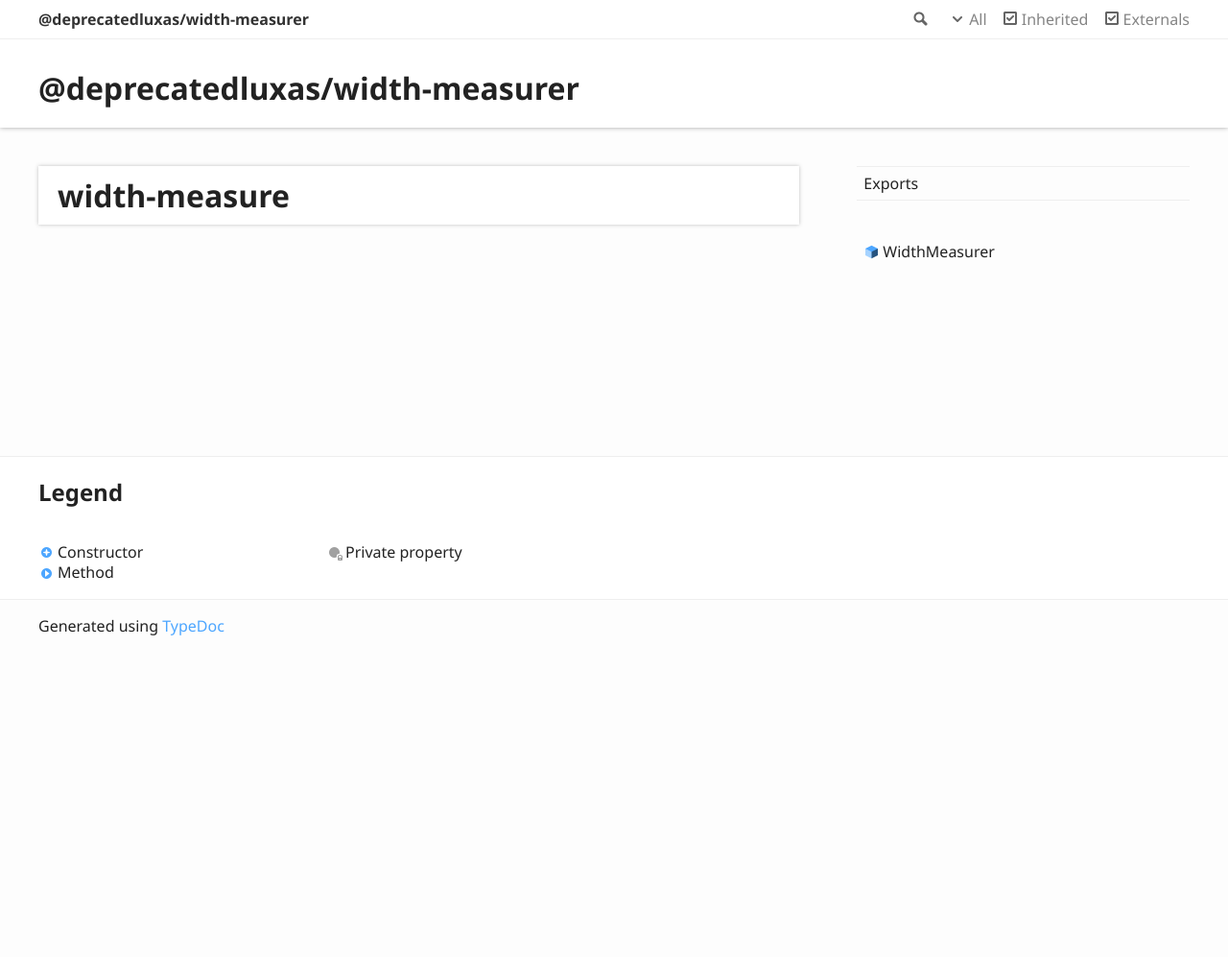
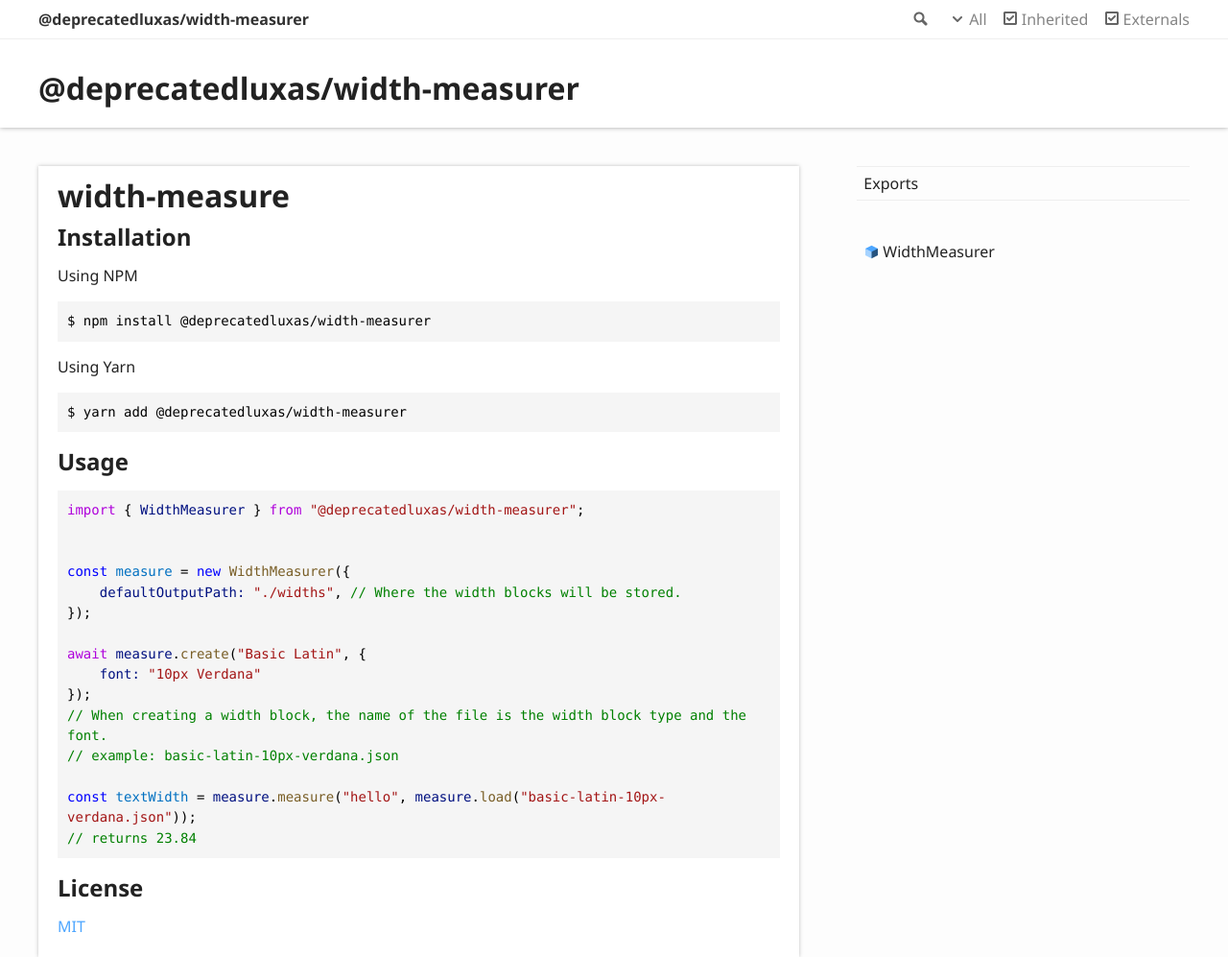
Before and after one commit to DeprecatedLuxas/width-measurer, a plain HTML site: page index.html in a window 1280 px wide. Shown: the top 997 px of the page at 96% size. Before the commit the page ends 800 px from the top, so only its background shows below. Drawn offline with Linux system fonts and the light colour scheme.

Commit message:
Deploying to gh-pages from @ DeprecatedLuxas/width-measurer@55426355bf6f07d33525f1efd05e131269c78033 🚀

```diff
--- a/index.html
+++ b/index.html
@@ -61,6 +61,38 @@
 				<a href="#width-measure" id="width-measure" style="color: inherit; text-decoration: none;">
 					<h1>width-measure</h1>
 				</a>
+				<a href="#installation" id="installation" style="color: inherit; text-decoration: none;">
+					<h2>Installation</h2>
+				</a>
+				<p>Using NPM</p>
+				<pre><code class="language-bash"><span style="color: #000000">$ npm install @deprecatedluxas/width-measurer</span>
+</code></pre>
+				<p>Using Yarn</p>
+				<pre><code class="language-bash"><span style="color: #000000">$ yarn add @deprecatedluxas/width-measurer</span>
+</code></pre>
+				<a href="#usage" id="usage" style="color: inherit; text-decoration: none;">
+					<h2>Usage</h2>
+				</a>
+				<pre><code class="language-js"><span style="color: #AF00DB">import</span><span style="color: #000000"> { </span><span style="color: #001080">WidthMeasurer</span><span style="color: #000000"> } </span><span style="color: #AF00DB">from</span><span style="color: #000000"> </span><span style="color: #A31515">&quot;@deprecatedluxas/width-measurer&quot;</span><span style="color: #000000">;</span>
+
+
+<span style="color: #0000FF">const</span><span style="color: #000000"> </span><span style="color: #0070C1">measure</span><span style="color: #000000"> = </span><span style="color: #0000FF">new</span><span style="color: #000000"> </span><span style="color: #795E26">WidthMeasurer</span><span style="color: #000000">({</span>
+<span style="color: #000000">    </span><span style="color: #001080">defaultOutputPath:</span><span style="color: #000000"> </span><span style="color: #A31515">&quot;./widths&quot;</span><span style="color: #000000">, </span><span style="color: #008000">// Where the width blocks will be stored.</span>
+<span style="color: #000000">});</span>
+
+<span style="color: #AF00DB">await</span><span style="color: #000000"> </span><span style="color: #001080">measure</span><span style="color: #000000">.</span><span style="color: #795E26">create</span><span style="color: #000000">(</span><span style="color: #A31515">&quot;Basic Latin&quot;</span><span style="color: #000000">, {</span>
+<span style="color: #000000">    </span><span style="color: #001080">font:</span><span style="color: #000000"> </span><span style="color: #A31515">&quot;10px Verdana&quot;</span>
+<span style="color: #000000">});</span>
+<span style="color: #008000">// When creating a width block, the name of the file is the width block type and the font.</span>
+<span style="color: #008000">// example: basic-latin-10px-verdana.json</span>
+
+<span style="color: #0000FF">const</span><span style="color: #000000"> </span><span style="color: #0070C1">textWidth</span><span style="color: #000000"> = </span><span style="color: #001080">measure</span><span style="color: #000000">.</span><span style="color: #795E26">measure</span><span style="color: #000000">(</span><span style="color: #A31515">&quot;hello&quot;</span><span style="color: #000000">, </span><span style="color: #001080">measure</span><span style="color: #000000">.</span><span style="color: #795E26">load</span><span style="color: #000000">(</span><span style="color: #A31515">&quot;basic-latin-10px-verdana.json&quot;</span><span style="color: #000000">));</span>
+<span style="color: #008000">// returns 23.84</span>
+</code></pre>
+				<a href="#license" id="license" style="color: inherit; text-decoration: none;">
+					<h2>License</h2>
+				</a>
+				<p><a href="LICENSE">MIT</a></p>
 			</div>
 		</div>
 		<div class="col-4 col-menu menu-sticky-wrap menu-highlight">
```
Also changed, not shown: classes/widthmeasurer.html (+5 -5 lines).
